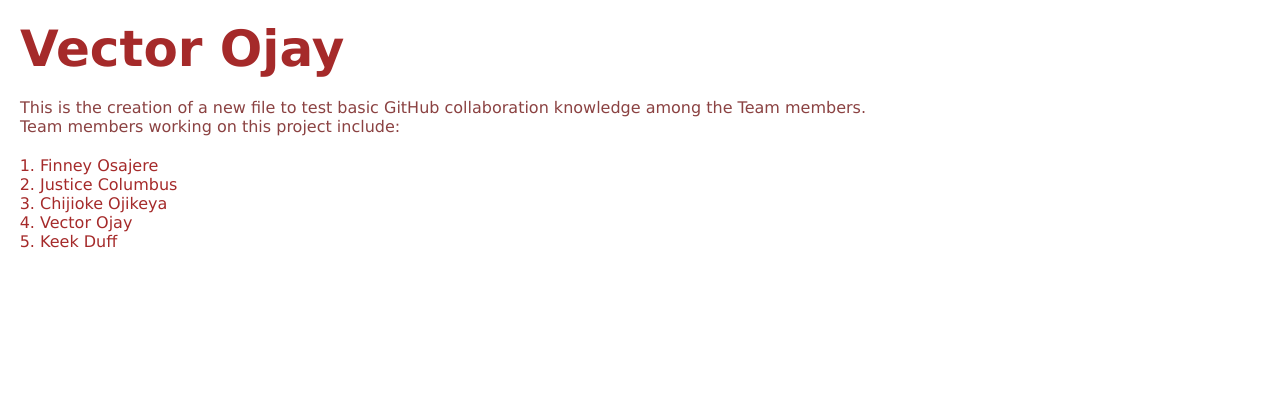
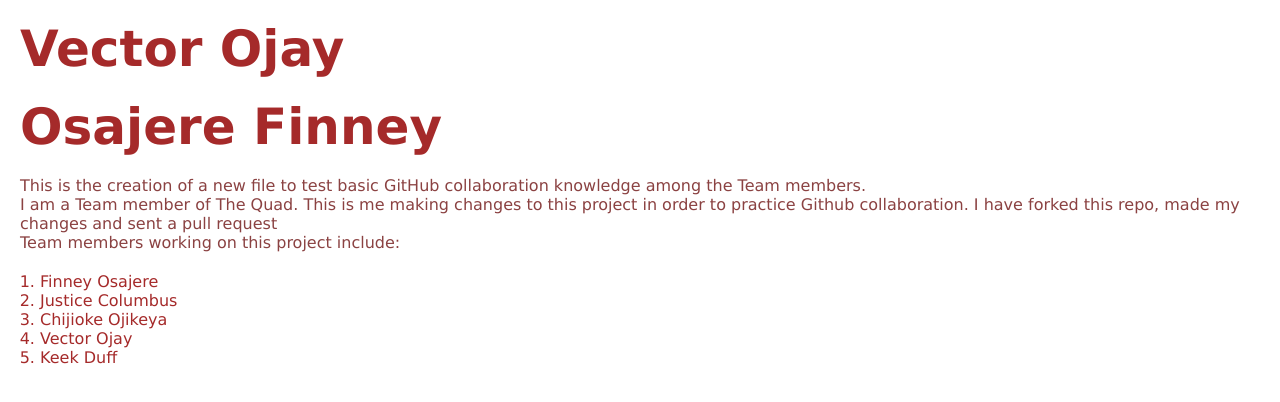
Before and after one commit to vectorojay/Quad-GitHub-Collab-, a plain HTML site: page index.html in a window 1280 px wide. Drawn offline with Linux system fonts and the light colour scheme.

Commit message:
Update index.html

```diff
--- a/index.html
+++ b/index.html
@@ -10,12 +10,13 @@
   <body>
     <section>
       <h1>Vector Ojay</h1>
-
+      <h1>Osajere Finney</h1>
       <div class="description">
         <p>
           This is the creation of a new file to test basic GitHub collaboration
           knowledge among the Team members.
         </p>
+        <p> I am a Team member of The Quad. This is me making changes to this project in order to practice Github collaboration. I have forked this repo, made my changes and sent a pull request</p>
       </div>
       <div class="members">
         <p>Team members working on this project include:</p>
```
